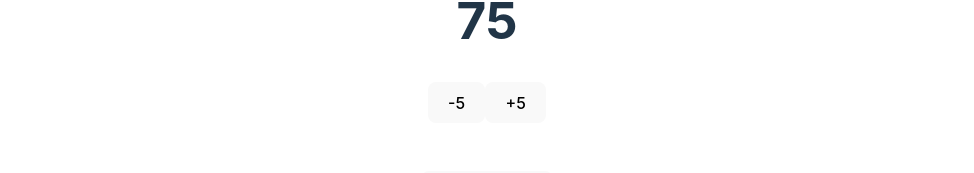
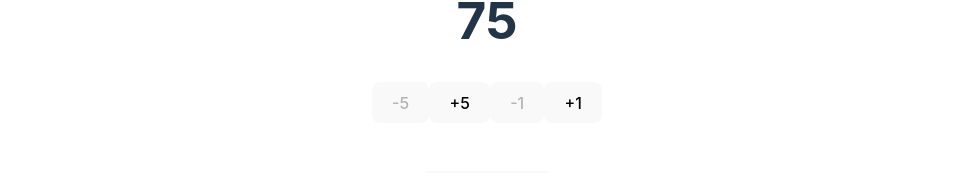
Before and after one commit to georgekouts108/dutch-blitz-scoreboard, a React (Vite) app in the folder db-scoreboard/: page /winning-points in a window 1280 px wide. Shown: the part 357-530 px from the top of the page, without its empty margins (153-1127 px from the left). Built offline with nearby package versions, Linux system fonts and the light colour scheme.

Commit message:
#12 allowed user to adjust the winning points threshold by +/-1

```diff
--- a/db-scoreboard/src/components/WinningPointsPage.jsx
+++ b/db-scoreboard/src/components/WinningPointsPage.jsx
@@ -10,13 +10,8 @@ function WinningPointsPage() {
 
     const [winningPoints, setWinningPoints] = useState(75);
 
-    const changeWinningPoints = (up) => {
-        if (up && winningPoints < 150){
-            setWinningPoints(winningPoints + 5)
-        }
-        else if (!up && winningPoints > 75){
-            setWinningPoints(winningPoints - 5)
-        }
+    const changeWinningPoints = (up, amount) => {
+        setWinningPoints(up ? Math.min(150, winningPoints + amount) : Math.max(75, winningPoints - amount));
     }
 
     const startGame = () => {
@@ -32,8 +27,10 @@ function WinningPointsPage() {
             <h1>How many points are needed to win?</h1>
             <br></br>
             <h1>{winningPoints}</h1>
-            <button onClick={() => changeWinningPoints(false)}>-5</button>
-            <button onClick={() => changeWinningPoints(true)}>+5</button>
+            <button disabled={winningPoints===75} onClick={() => changeWinningPoints(false, 5)}>-5</button>
+            <button disabled={winningPoints===150} onClick={() => changeWinningPoints(true, 5)}>+5</button>
+            <button disabled={winningPoints===75} onClick={() => changeWinningPoints(false, 1)}>-1</button>
+            <button disabled={winningPoints===150} onClick={() => changeWinningPoints(true, 1)}>+1</button>
             <br/><br/><br/>
             <button onClick={startGame}>Start Game!</button><br/><br/>
             <button onClick={() => navigate(`/player-info`, {
```
